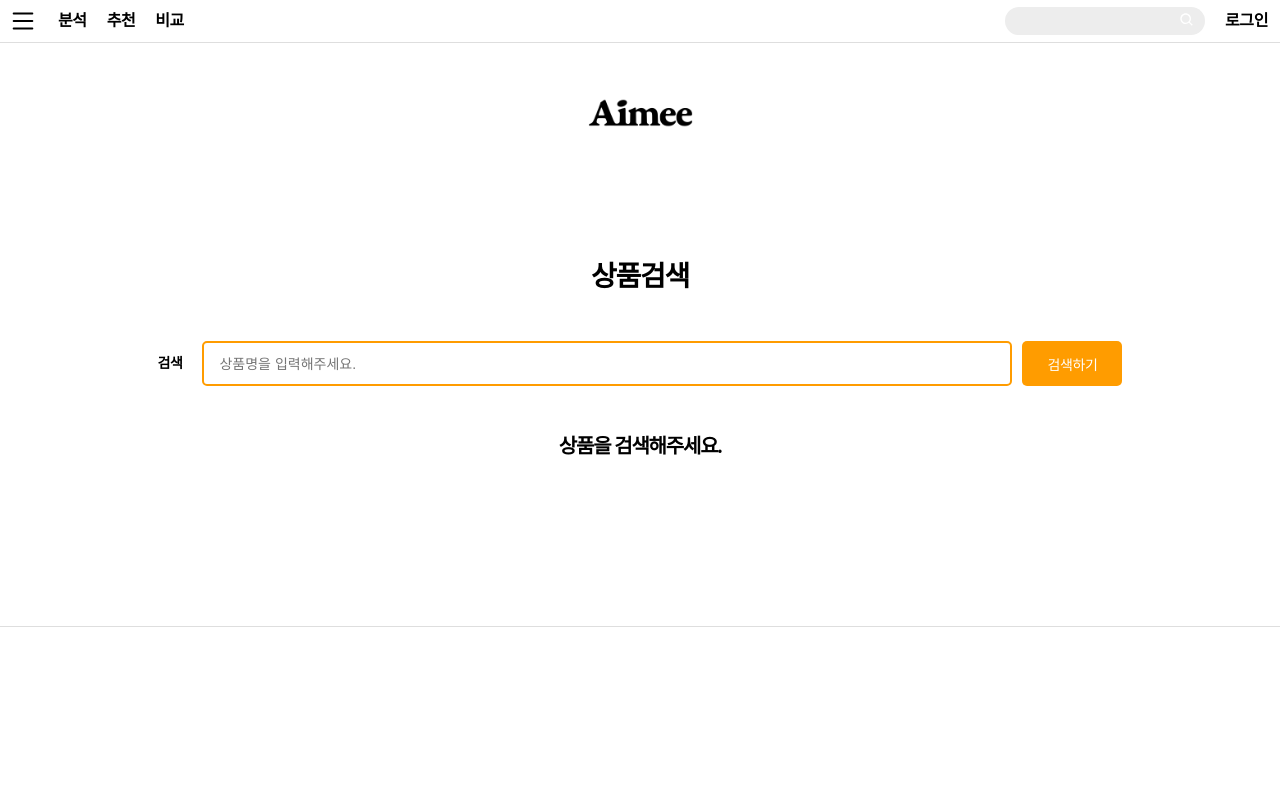
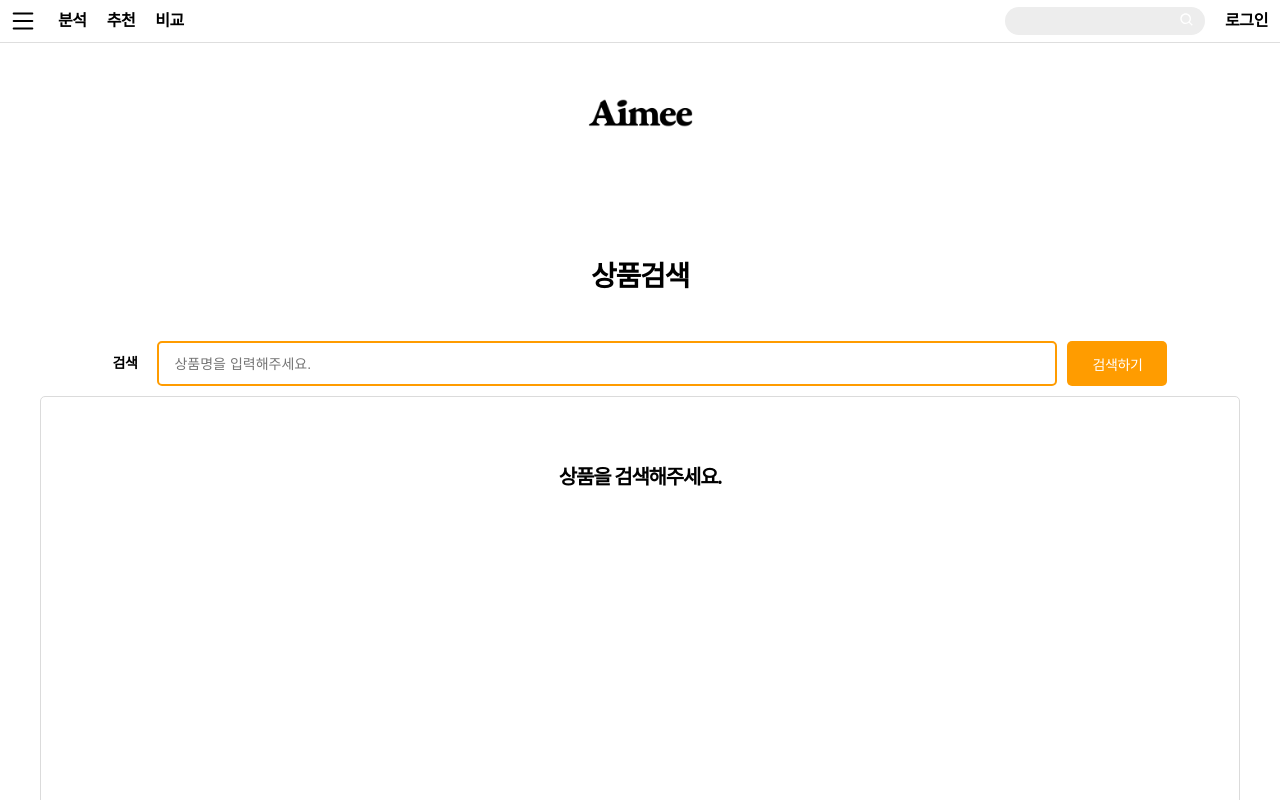
Before and after one commit to Ho0on/wanted_pre_onboarding_energybalance, a React (Create React App) app: page / in a window 1280 px wide. Shown: the top 800 px of the page. Built offline with nearby package versions, Linux system fonts and the light colour scheme.

Commit message:
Modify: 데이터 리스트 스타일 수정

```diff
--- a/src/components/Footer/Footer.style.tsx
+++ b/src/components/Footer/Footer.style.tsx
@@ -5,7 +5,6 @@
   justify-content: center;
   align-items: center;
   min-width: 1050px;
-  margin-top: 100px;
   padding: 0px 20px;
   background-color: white;
   border-top: solid 1px #dedede;
--- a/src/pages/Main/Main.style.tsx
+++ b/src/pages/Main/Main.style.tsx
@@ -67,7 +67,7 @@
 export const SearchSection = styled.div`
   display: flex;
   justify-content: center;
-  width: 90%;
+  width: 100%;
   align-items: center;
 
   @media screen and (max-width: 640px) {
@@ -123,9 +123,9 @@
 
 export const DetailSearchSection = styled.div`
   display: flex;
-  justify-content: space-between;
+  justify-content: center;
   align-items: center;
-  width: 90%;
+  width: 100%;
   margin: 10px 0;
 
   @media screen and (max-width: 640px) {
@@ -140,10 +140,7 @@
 export const DetailSearchText = styled.div`
   ${contentsFontsSize}
   ${letterSpacing}
-  display: flex;
-  align-items: center;
-  width: 100px;
-  height: 45px;
+  margin-right: 20px;
   font-weight: 600;
 
   @media screen and (max-width: 640px) {
@@ -172,7 +169,6 @@
 export const DetailSearchBox = styled.div`
   display: flex;
   align-items: center;
-  width: 90%;
 
   @media screen and (max-width: 640px) {
     border-radius: 5px;
@@ -182,10 +178,8 @@
 export const DetailSearchContents = styled.div`
   display: flex;
   align-items: center;
-  /* width: 90%; */
   height: 45px;
   padding: 0 20px;
-  /* border: solid 2px #ff9c00; */
   border-top-right-radius: 5px;
   border-bottom-right-radius: 5px;
   background-color: #ededed;
@@ -210,3 +204,16 @@
   font-weight: 600;
   letter-spacing: -1.2px;
 `;
+
+export const DataListWrap = styled.div`
+  width: 100%;
+  height: 600px;
+  display: flex;
+  border-radius: 5px;
+  border: 1px solid #dbdbdb;
+  padding: 20px;
+  margin-top: 10px;
+  flex-direction: column;
+  align-items: center;
+  overflow-y: scroll;
+`;
--- a/src/pages/Main/Main.tsx
+++ b/src/pages/Main/Main.tsx
@@ -97,6 +97,7 @@
               </S.DetailSearchBox>
             </S.DetailSearchSection>
           )}
+          <S.DataListWrap>
             {resultData.length !== data.length ? (
               orderingData(resultData).map((el: Idata, idx: number) => {
                 return (
@@ -114,6 +115,7 @@
             {resultData.length === 0 && (
               <S.TextWrapper>조건에 맞는 상품이 없습니다.</S.TextWrapper>
             )}
+          </S.DataListWrap>
         </S.ContentsSection>
       </S.MainBox>
     </S.MainSection>
```
Lines whose indentation alone changed are shown as unchanged.
